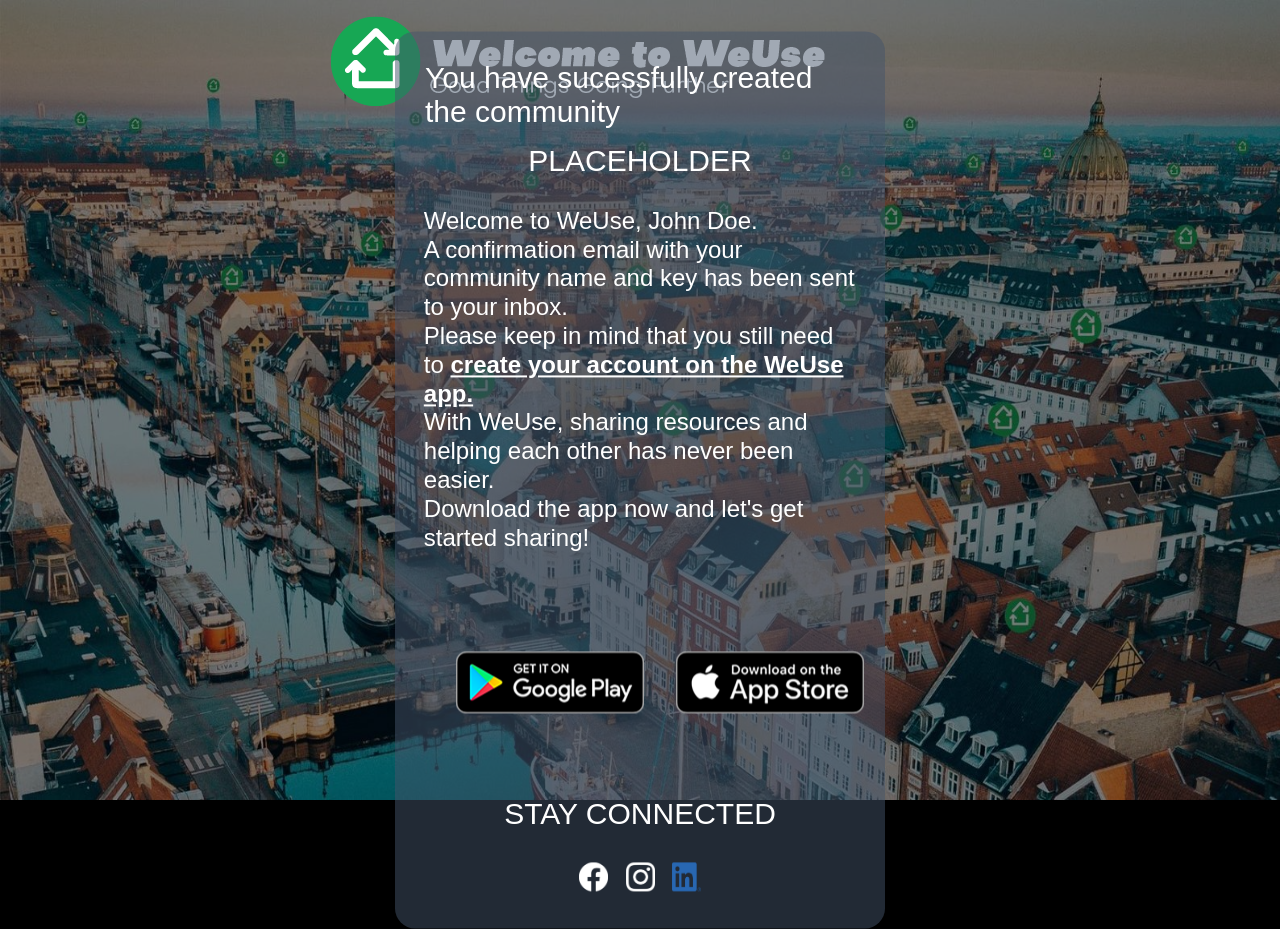
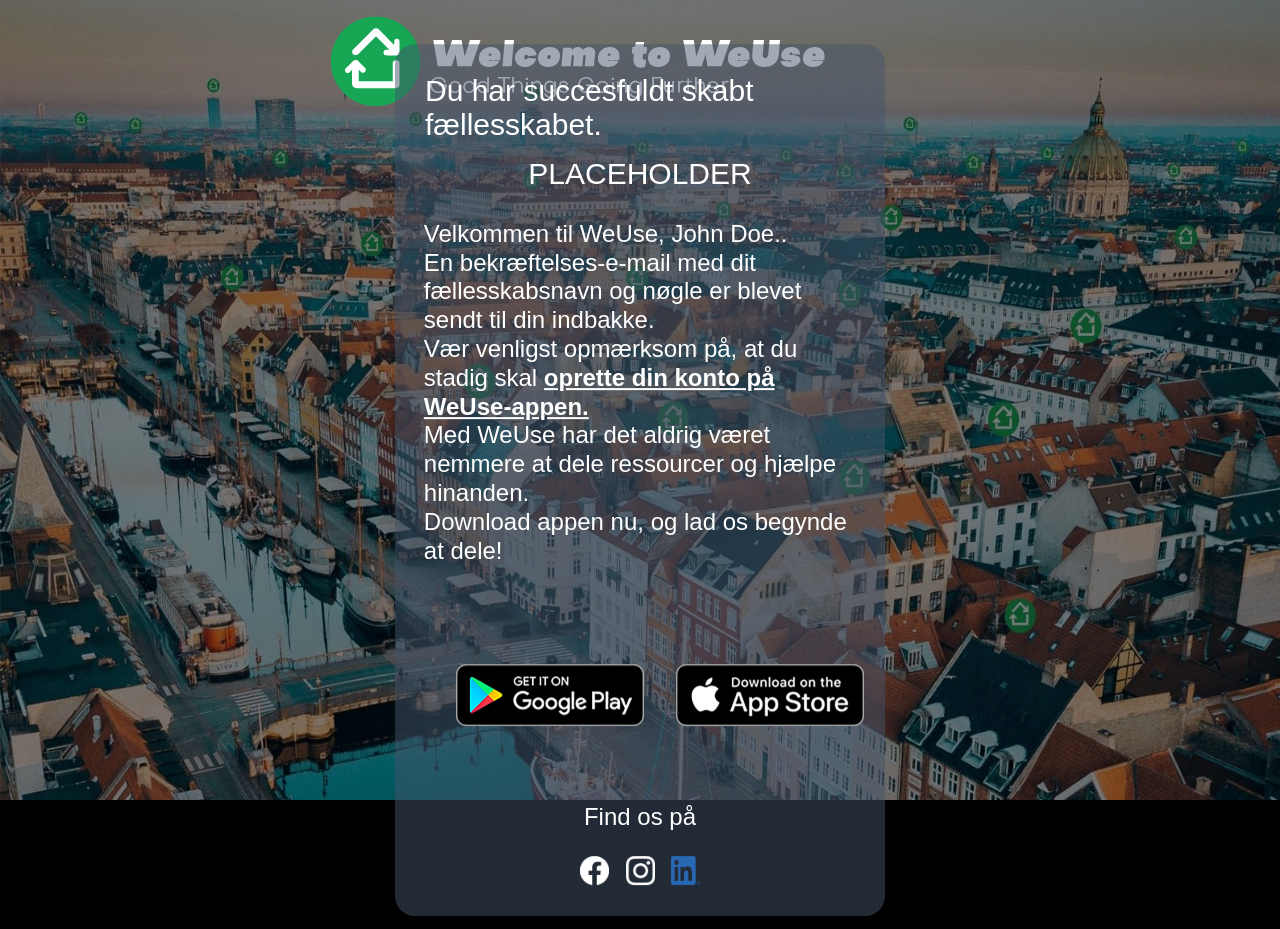
Before and after one commit to Noire927/WeUse-Landing-Page, a plain HTML site: page index.html in a window 1280 px wide. Drawn offline with Linux system fonts and the light colour scheme.

Commit message:
Translated the text to danish

```diff
--- a/index.html
+++ b/index.html
@@ -19,7 +19,7 @@
       <div class="container__textbox">
         <section class="textbox">
           <h1 class="textbox__Success">
-            You have sucessfully created the community<br />
+            Du har succesfuldt skabt fællesskabet.<br />
             <h1
               id="textbox__Success__CommunityName"
               class="textbox__Success__CommunityName"
@@ -28,15 +28,15 @@
             </h1>
           </h1>
           <p class="textbox__info">
-            Welcome to WeUse, John Doe.<br />
-            A confirmation email with your community name and key has been sent
-            to your inbox. <br />
-            Please keep in mind that you still need to
+            Velkommen til WeUse, John Doe..<br />
+            En bekræftelses-e-mail med dit fællesskabsnavn og nøgle er blevet
+            sendt til din indbakke. <br />
+            Vær venligst opmærksom på, at du stadig skal
             <strong style="text-decoration: underline"
-              >create your account on the WeUse app.</strong
+              >oprette din konto på WeUse-appen.</strong
             ><br />
-            With WeUse, sharing resources and helping each other has never been
-            easier.<br />Download the app now and let's get started sharing!
+            Med WeUse har det aldrig været nemmere at dele ressourcer og hjælpe
+            hinanden.<br />Download appen nu, og lad os begynde at dele!
           </p>
 
           <section class="classposter__sign">
@@ -57,7 +57,7 @@
           </section>
 
           <section class="textbox__socials">
-            <p>STAY CONNECTED</p>
+            <p>Find os på</p>
             <section class="textbox__socials__icons">
               <a href="https://www.facebook.com/WeUse.dk/" target="_blank"
                 ><img
--- a/style.css
+++ b/style.css
@@ -98,7 +98,7 @@ body {
   align-items: center;
   left: 50%;
   width: 100%;
-  transform: translate(-80, -50%);
+  margin-bottom: 0em;
 }
 
 .poster__download {
@@ -116,12 +116,17 @@ body {
   flex-direction: column;
   align-items: center;
   margin-bottom: 1em;
+  font-family: Objectivity, sans-serif;
+  font-weight: normal;
+  font-size: 0.8em;
+  line-height: 1.2;
 }
 
 .textbox__icon {
   width: 29px;
   height: 29px;
   margin: 0 5px;
+  margin-bottom: 0em;
 }
 
 @media (max-width: 860px) {
```
